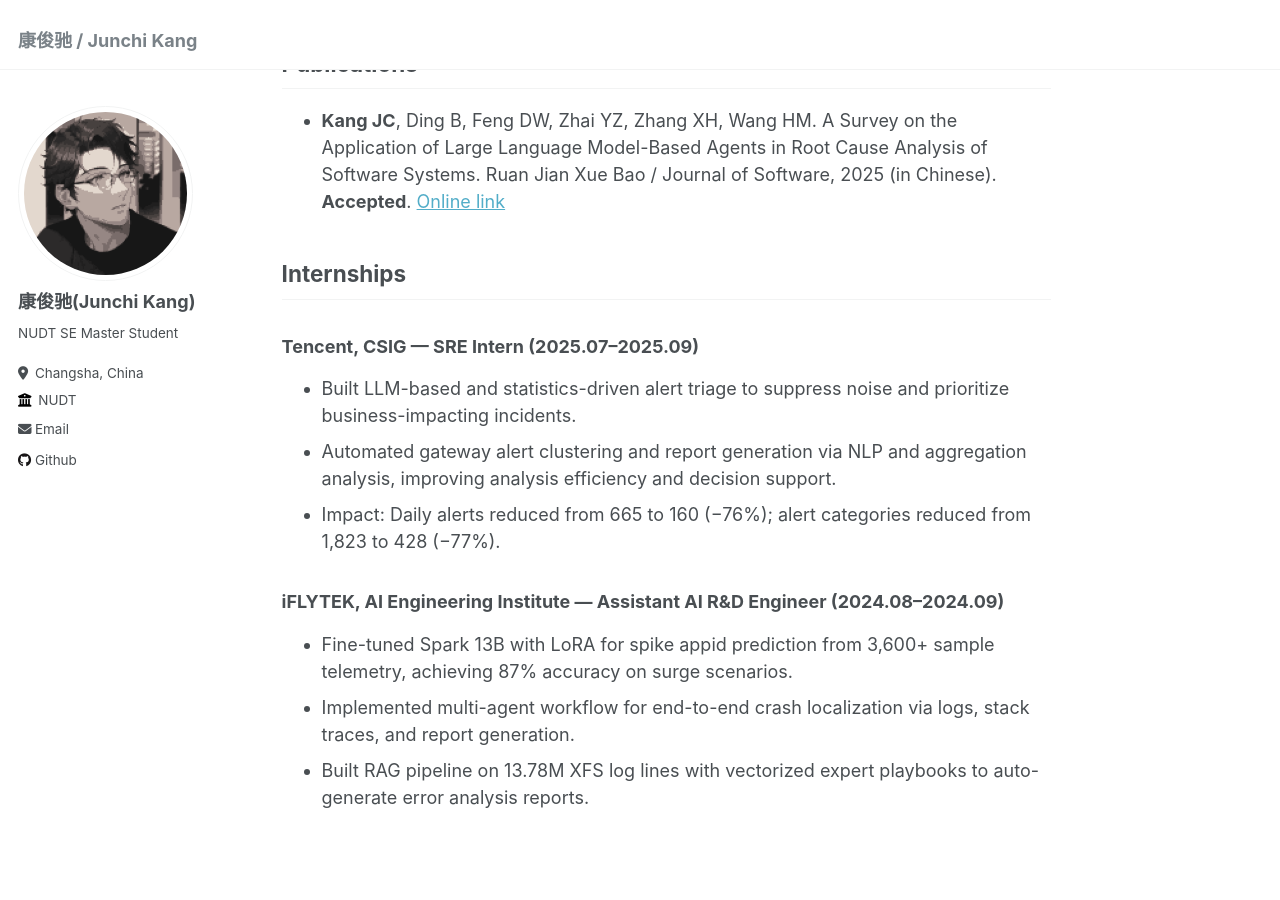
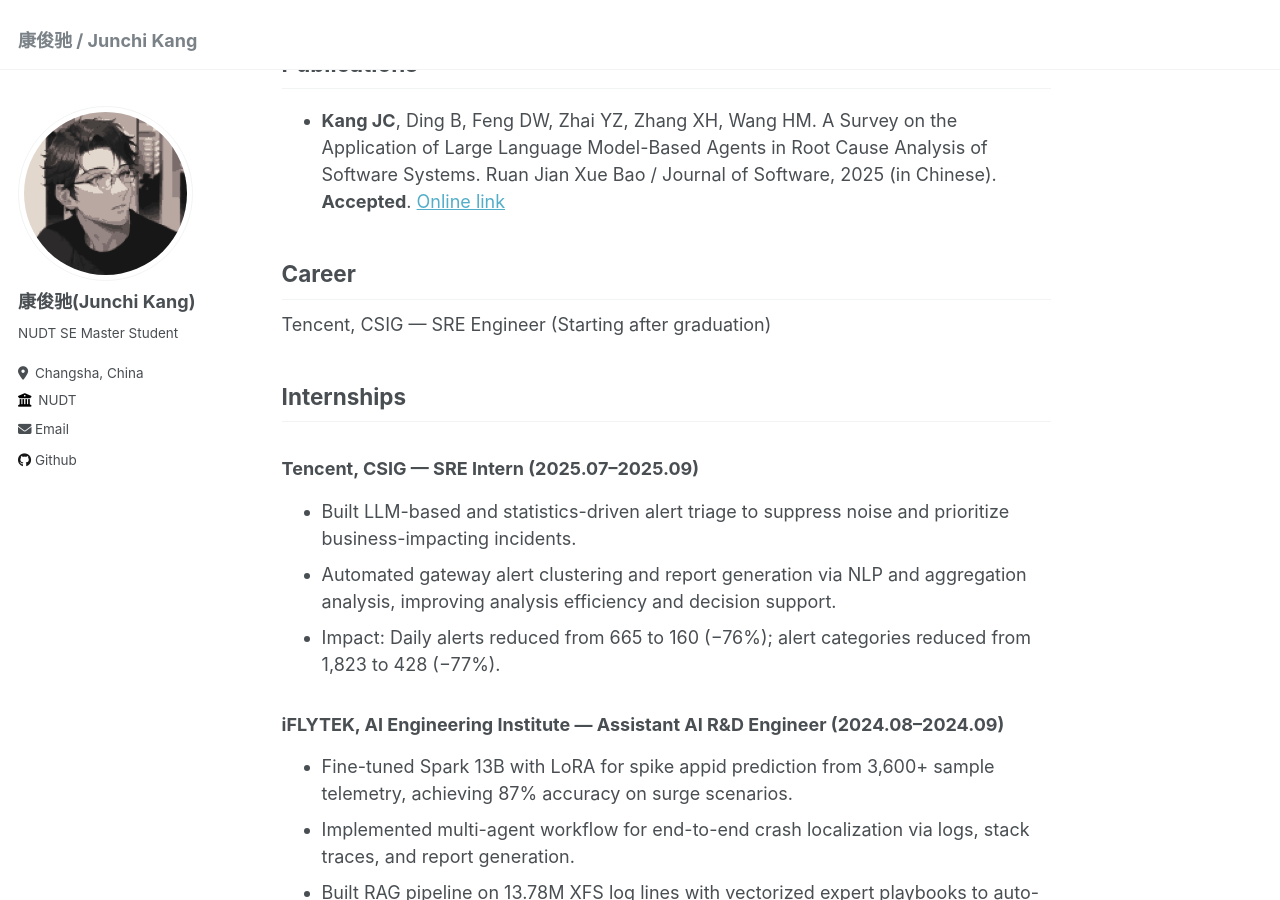
Before and after one commit to kangkannnng/kangkannnng.github.io, a Jekyll site: the page built from _pages/about.md, in a window 1280 px wide and 900 px high, scrolled down 834 px. Built offline with Jekyll 4.4.1, drawn with Linux system fonts in a browser that asks for light colours.

Commit message:
Add career section
Added career information

```diff
--- a/_pages/about.md
+++ b/_pages/about.md
@@ -27,6 +27,10 @@ At present, I am studying in the State key laboratory of parallel and distribute
 
 - **Kang JC**, Ding B, Feng DW, Zhai YZ, Zhang XH, Wang HM. A Survey on the Application of Large Language Model-Based Agents in Root Cause Analysis of Software Systems. Ruan Jian Xue Bao / Journal of Software, 2025 (in Chinese). **Accepted**. [Online link](https://www.jos.org.cn/jos/article/abstract/7594)
 
+## Career
+
+Tencent, CSIG — SRE Engineer (Starting after graduation)
+
 ## Internships
 
 ### Tencent, CSIG — SRE Intern (2025.07–2025.09)
```
